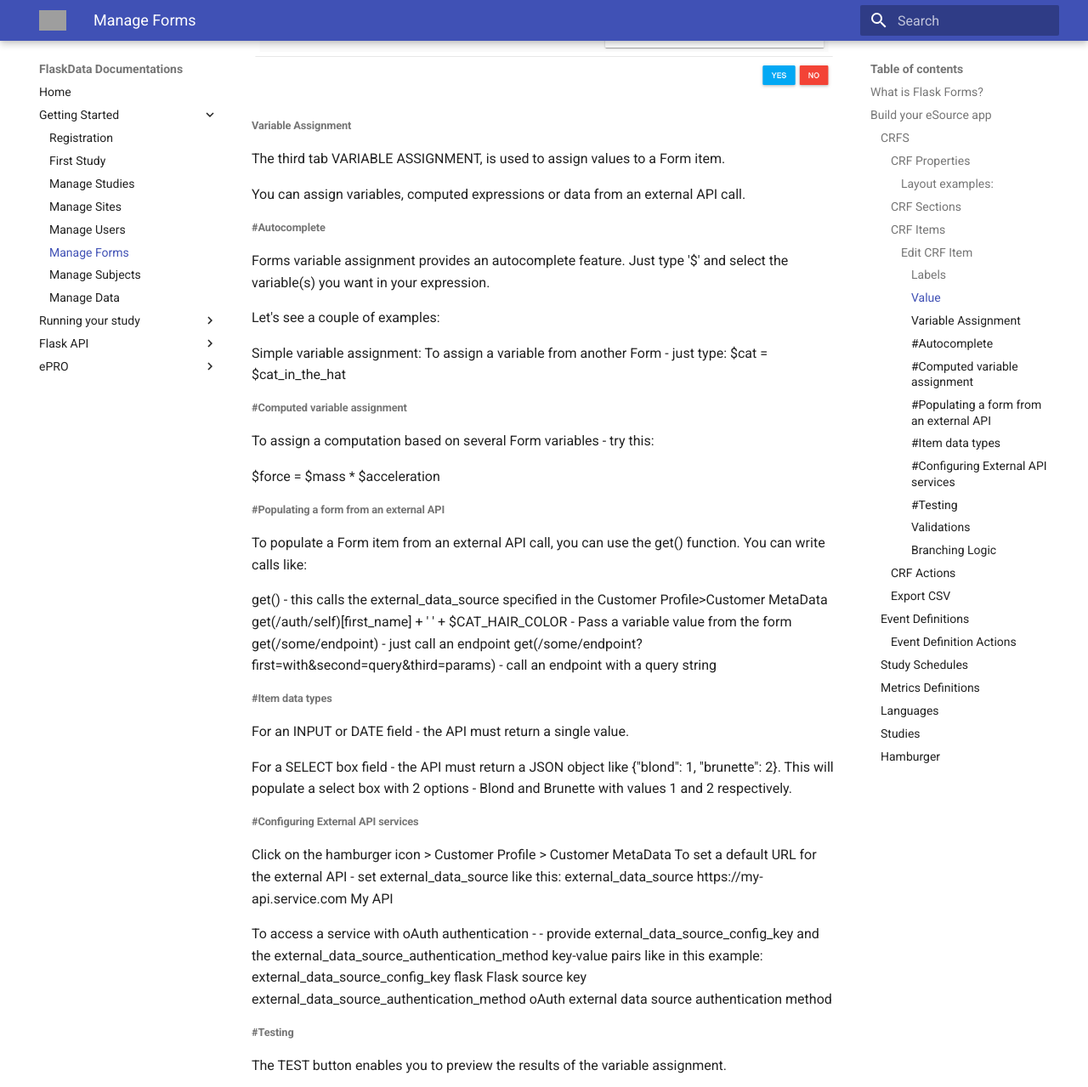
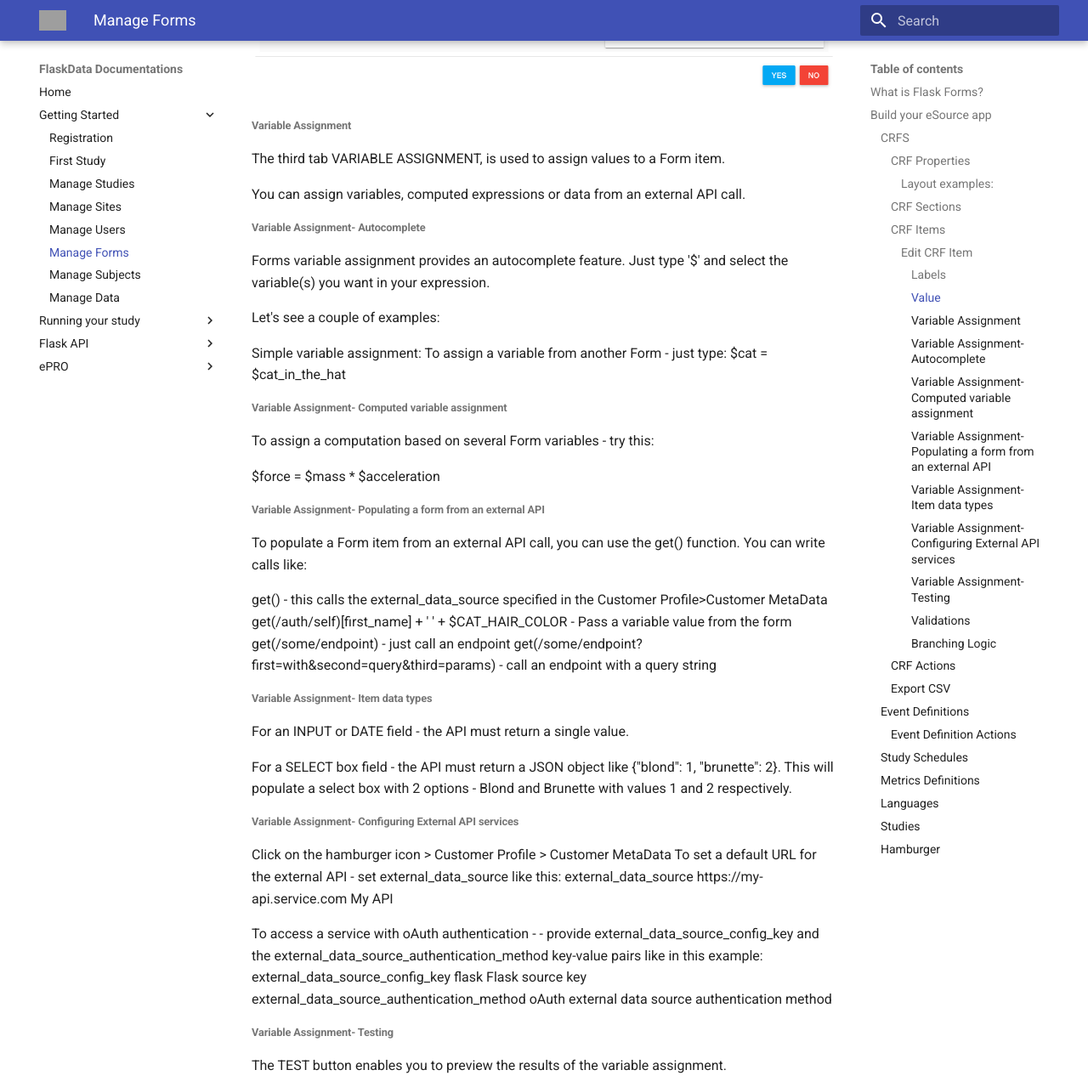
Before and after one commit to onlyjazz/flask-docs, an MkDocs documentation site: the page built from docs/manage_forms.md, in a window 1280 px wide and 1400 px high, scrolled down 5318 px, cut to the strip 0-1279 px from the top of the window. Shown: the whole strip at 85% size. Built offline with MkDocs 1.6.1 and Material for MkDocs 9.7.7, drawn with Linux system fonts in a browser that asks for light colours; emoji names are drawn with the system emoji font; grey boxes are pictures that could not be loaded.

Commit message:
format update

```diff
--- a/docs/manage_forms.md
+++ b/docs/manage_forms.md
@@ -85,11 +85,12 @@
 ![Screenshot](img/newForm/visitsValue.png)
 
 ######Variable Assignment
+
 The third tab VARIABLE ASSIGNMENT, is used to assign values to a Form item.
 
 You can assign variables, computed expressions or data from an external API call.
 
-#######Autocomplete
+######Variable Assignment- Autocomplete
 Forms variable assignment provides an autocomplete feature. Just type '$' and select the variable(s)
 you want in your expression.
 
@@ -99,12 +100,12 @@
 To assign a variable from another Form - just type:
 $cat = $cat_in_the_hat
 
-#######Computed variable assignment
+######Variable Assignment- Computed variable assignment
 To assign a computation based on several Form variables - try this:
 
 $force = $mass * $acceleration
 
-#######Populating a form from an external API
+######Variable Assignment- Populating a form from an external API
 To populate a Form item from an external API call, you can use the get() function.
 You can write calls like:
 
@@ -113,13 +114,13 @@
 get(/some/endpoint) - just call an endpoint
 get(/some/endpoint?first=with&second=query&third=params) - call an endpoint with a query string
 
-#######Item data types
+######Variable Assignment- Item data types
 For an INPUT or DATE field - the API must return a single value.
 
 For a SELECT box field - the API must return a JSON object like {"blond": 1, "brunette": 2}.
 This will populate a select box with 2 options - Blond and Brunette with values 1 and 2 respectively.
 
-#######Configuring External API services
+######Variable Assignment- Configuring External API services
 Click on the hamburger icon > Customer Profile > Customer MetaData
 To set a default URL for the external API - set external_data_source like this:
 external_data_source	https://my-api.service.com My API
@@ -128,7 +129,7 @@
 external_data_source_config_key	flask	Flask source key
 external_data_source_authentication_method	oAuth	external data source authentication method
 
-#######Testing
+######Variable Assignment- Testing
 The TEST button enables you to preview the results of the variable assignment.
 
 <iframe width="560" height="315" src="https://www.youtube.com/embed/ZDAzjUgpbds" title="YouTube video player" frameborder="0" allow="accelerometer; autoplay; clipboard-write; encrypted-media; gyroscope; picture-in-picture" allowfullscreen></iframe>
```
